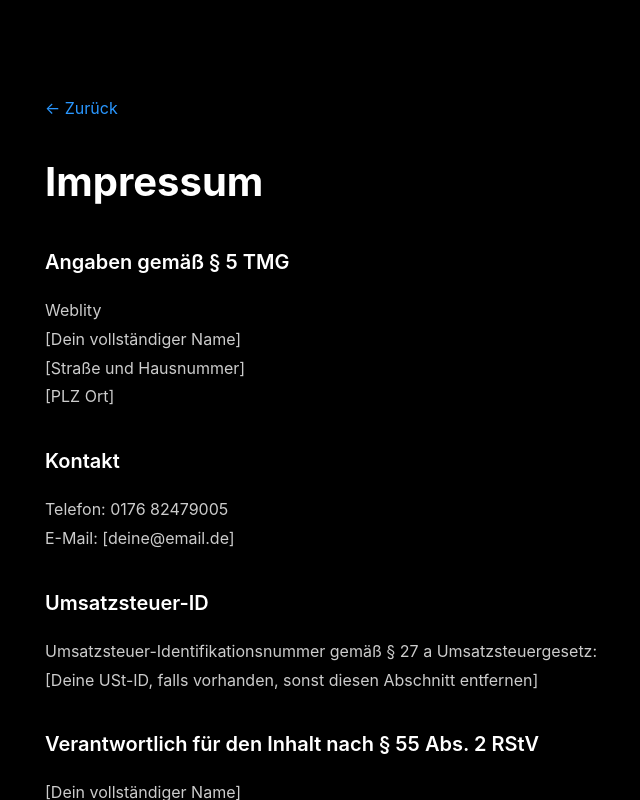
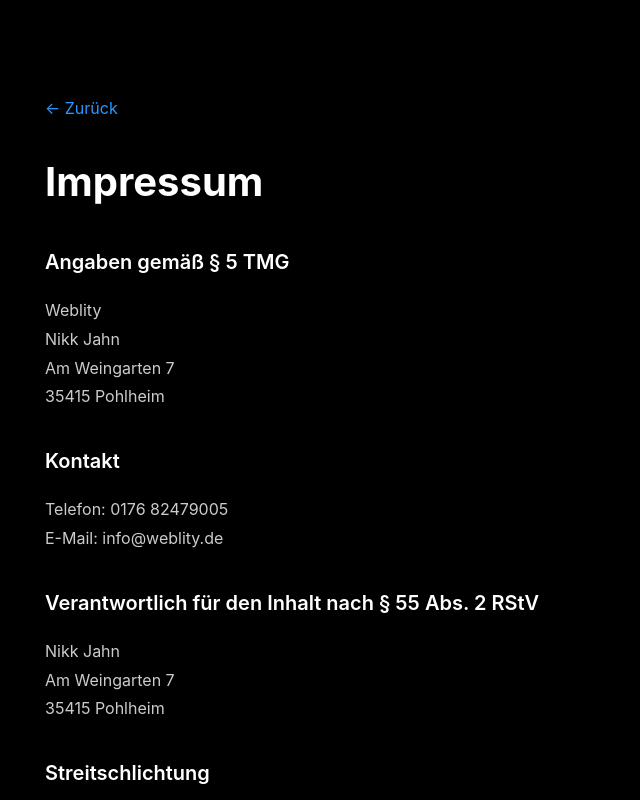
Before and after one commit to nikk-35/Weblity, a React (Vite) app: page / in a window 1280 px wide. Both pictures are taken after a click on the link "Impressum". Shown: the top 800 px of the page, without its empty margins (195-835 px from the left). Built offline with nearby package versions, Linux system fonts and the light colour scheme.

Commit message:
📝 Impressum mit echten Daten
- Nikk Jahn
- Am Weingarten 7, 35415 Pohlheim
- info@weblity.de
- 0176 82479005

```diff
--- a/src/App.tsx
+++ b/src/App.tsx
@@ -858,28 +858,22 @@
           <h2 style={{ fontSize: '1.25rem', fontWeight: 600, marginTop: '2rem', marginBottom: '1rem', color: '#fff' }}>Angaben gemäß § 5 TMG</h2>
           <p>
             Weblity<br />
-            [Dein vollständiger Name]<br />
-            [Straße und Hausnummer]<br />
-            [PLZ Ort]
+            Nikk Jahn<br />
+            Am Weingarten 7<br />
+            35415 Pohlheim
           </p>
 
           <h2 style={{ fontSize: '1.25rem', fontWeight: 600, marginTop: '2rem', marginBottom: '1rem', color: '#fff' }}>Kontakt</h2>
           <p>
             Telefon: 0176 82479005<br />
-            E-Mail: [deine@email.de]
-          </p>
-
-          <h2 style={{ fontSize: '1.25rem', fontWeight: 600, marginTop: '2rem', marginBottom: '1rem', color: '#fff' }}>Umsatzsteuer-ID</h2>
-          <p>
-            Umsatzsteuer-Identifikationsnummer gemäß § 27 a Umsatzsteuergesetz:<br />
-            [Deine USt-ID, falls vorhanden, sonst diesen Abschnitt entfernen]
+            E-Mail: info@weblity.de
           </p>
 
           <h2 style={{ fontSize: '1.25rem', fontWeight: 600, marginTop: '2rem', marginBottom: '1rem', color: '#fff' }}>Verantwortlich für den Inhalt nach § 55 Abs. 2 RStV</h2>
           <p>
-            [Dein vollständiger Name]<br />
-            [Straße und Hausnummer]<br />
-            [PLZ Ort]
+            Nikk Jahn<br />
+            Am Weingarten 7<br />
+            35415 Pohlheim
           </p>
 
           <h2 style={{ fontSize: '1.25rem', fontWeight: 600, marginTop: '2rem', marginBottom: '1rem', color: '#fff' }}>Streitschlichtung</h2>
@@ -969,10 +963,10 @@
           <p>
             Die verantwortliche Stelle für die Datenverarbeitung auf dieser Website ist:<br /><br />
             Weblity<br />
-            [Dein Name]<br />
-            [Adresse]<br /><br />
+            Nikk Jahn<br />
+            Am Weingarten 7, 35415 Pohlheim<br /><br />
             Telefon: 0176 82479005<br />
-            E-Mail: [deine@email.de]
+            E-Mail: info@weblity.de
           </p>
 
           <h2 style={{ fontSize: '1.25rem', fontWeight: 600, marginTop: '2rem', marginBottom: '1rem', color: '#fff' }}>4. Ihre Rechte</h2>
```
